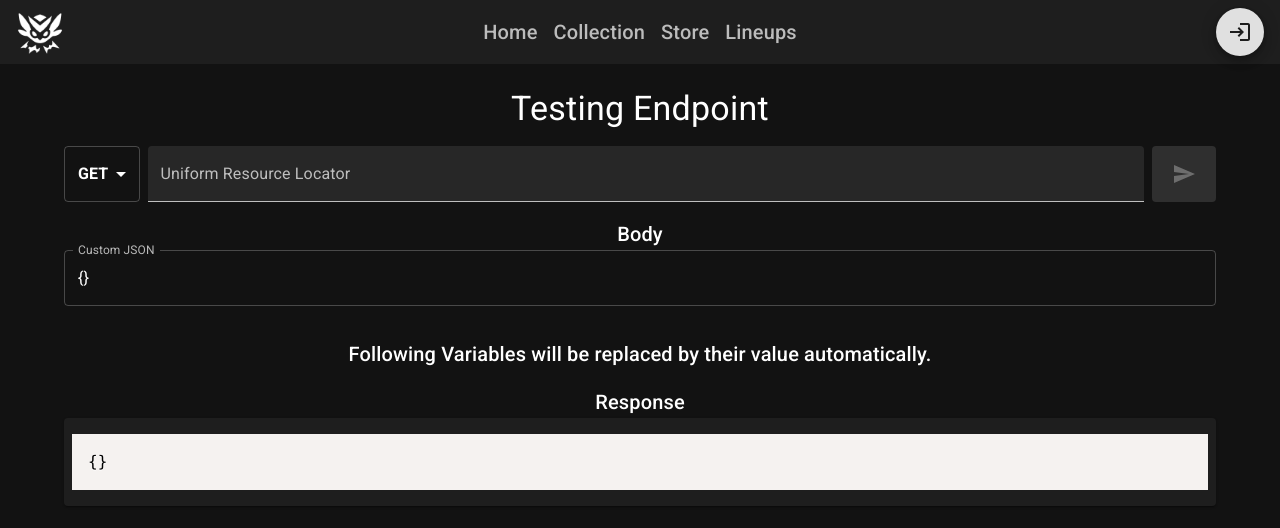
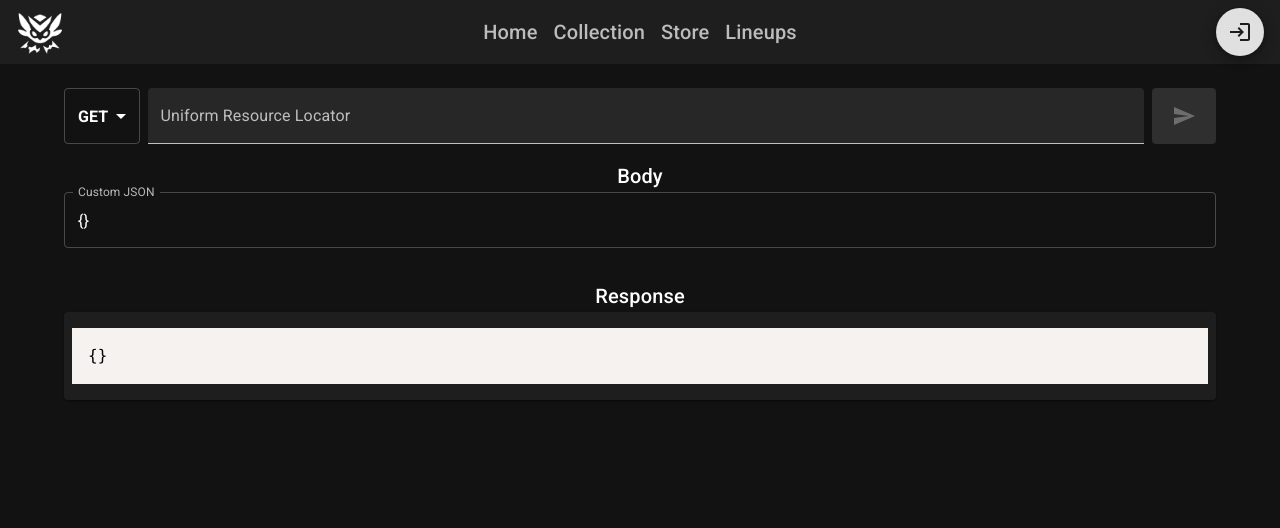
Before and after one commit to absmaa21/wingman-web, a React (Vite) app: page /endpoint in a window 1280 px wide. Shown: the top 528 px of the page. Built offline with nearby package versions, Linux system fonts and the light colour scheme.

Commit message:
Update Endpoint.tsx
remove unused imports
remove unnecessary title
add if statements for params
update css of response header

```diff
--- a/src/screens/Endpoint.tsx
+++ b/src/screens/Endpoint.tsx
@@ -2,7 +2,6 @@ import {
   Autocomplete,
   Box,
   Button,
-  CircularProgress,
   Container, LinearProgress,
   MenuItem,
   Paper,
@@ -11,7 +10,6 @@ import {
   Typography
 } from "@mui/material";
 import {useEffect, useState} from "react";
-import * as React from "react";
 import { Send } from "@mui/icons-material";
 import {Prism} from "react-syntax-highlighter";
 import useUser from "../hooks/useUser.ts";
@@ -35,7 +33,6 @@ function Endpoint() {
   async function fetchUrl() {
     if (!user) return
 
-    console.info(fetchOptions.url)
     const url = replaceUrlValues(fetchOptions.url, user)
     if (!url) {
       setUrlError('Some params in url were invalid.')
@@ -43,7 +40,7 @@ function Endpoint() {
     }
 
     setResponseIsLoading(true)
-    const res = await fetch(url, {method: fetchOptions.method, body: fetchOptions.method == 'POST' ? jsonInput : null, headers: defaultHeaders(user)})
+    const res = await fetch(url, {method: fetchOptions.method, body: ['POST', 'PUT'].includes(fetchOptions.method) ? jsonInput : null, headers: defaultHeaders(user)})
     setResponse(res)
     setResponseData(await res.json())
     setResponseIsLoading(false)
@@ -69,10 +66,6 @@ function Endpoint() {
 
   return (
     <Container>
-      <Typography variant={'h4'} component={'h1'} align={'center'} mb={2}>
-        {'Testing Endpoint'}
-      </Typography>
-
       <Box sx={{display: 'flex', flexDirection: 'row', gap: 1}}>
         <Select
           value={fetchOptions.method}
@@ -117,9 +110,9 @@ function Endpoint() {
         sx={{ mb: 2 }}
       />
 
-      <Typography variant={'h6'} sx={{textAlign: 'center', mt: 2}}>
-        Following Variables will be replaced by their value automatically.
-      </Typography>
+      {urlParams.length > 0 && <Typography variant={'h6'} sx={{textAlign: 'center', mt: 2}}>
+          Following Variables will be replaced by their value automatically.
+      </Typography>}
       {urlParams.map(p => <p key={p}>{p}</p>)}
 
       <Typography variant={'h6'} sx={{textAlign: 'center', mt: 2}}>
@@ -127,7 +120,7 @@ function Endpoint() {
       </Typography>
       <Paper elevation={1} sx={{ p: 1, overflowX: 'auto', textAlign: 'center' }}>
         {responseIsLoading ? <LinearProgress/> : <>
-          <Box sx={{display: 'flex', flexDirection: 'row', justifyContent: 'space-between'}}>
+          <Box sx={{display: 'flex', flexDirection: 'row', justifyContent: 'space-between', alignItems: 'center'}}>
             <Typography variant={'caption'}>
               {response?.url}
             </Typography>
```
